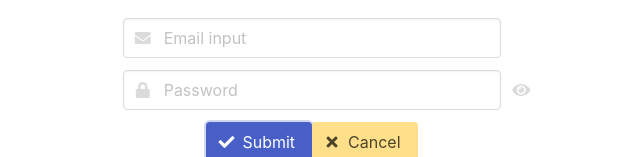
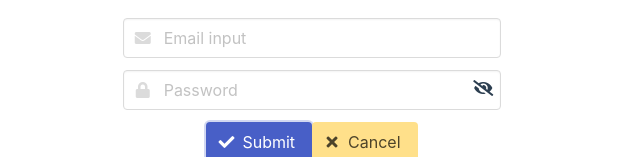
Before and after one commit to haianhnc/vue-ts-starter, a Vue app: page / in a window 1280 px wide. Both pictures are taken after a click on the button "Edit". Shown: the part 449-606 px from the top of the page, without its empty margins (328-968 px from the left). Built offline with nearby package versions, Linux system fonts and the light colour scheme.

Commit message:
[Add] eye slash

```diff
--- a/src/App.tsx
+++ b/src/App.tsx
@@ -1,4 +1,4 @@
-import './global.css';
+import './global.scss';
 import { Vue } from 'vue-property-decorator';
 
 const App = Vue.extend({
--- a/src/components/AccountPanel.tsx
+++ b/src/components/AccountPanel.tsx
@@ -2,7 +2,7 @@
 import { Vue } from 'vue-property-decorator';
 import { User } from '@/store/modules/user';
 import Gavartar from './Gavartar';
-import './styles.css';
+import './styles.scss';
 
 const AccountPanel = Vue.extend({
   name: 'AccountPanel',
@@ -101,7 +101,7 @@ const AccountPanel = Vue.extend({
                     </span>
                   </div>
                 </div>
-                <div class="field">
+                <div class="field password-field">
                   <p class="control has-icons-left">
                       <input
                         class="input"
@@ -113,13 +113,14 @@ const AccountPanel = Vue.extend({
                       <span class="icon is-small is-left">
                         <i class="fas fa-lock"></i>
                       </span>
+                  </p>
                   <span
-                          class={'icon is-small'}
+                    class={'icon is-small eye-icon'}
+                    v-show={this.isEditing}
                     onClick={this.togglePasswordEye}
                   >
-                          <i class={['fa fa-fw', `${this.isShowPassword ? 'fa-eye-slash' : 'fa-eye'}`]} />
+                    <i class={['fa fa-fw', `${this.isShowPassword ? 'fa-eye' : 'fa-eye-slash'}`]} />
                   </span>
-                    </p>
                 </div>
                 <div>
                     <button
--- a/src/components/styles.css
+++ b/src/components/styles.scss
@@ -24,3 +24,12 @@ a {
 .right {
   right: 0px;
 }
+
+.password-field {
+  position: relative;
+  .eye-icon {
+    position: absolute;
+    top: 10px;
+    right: 10px;
+  }
+}
```
Also changed, not shown: src/global.scss (renamed from src/global.css). Lines whose indentation alone changed are shown as unchanged.
